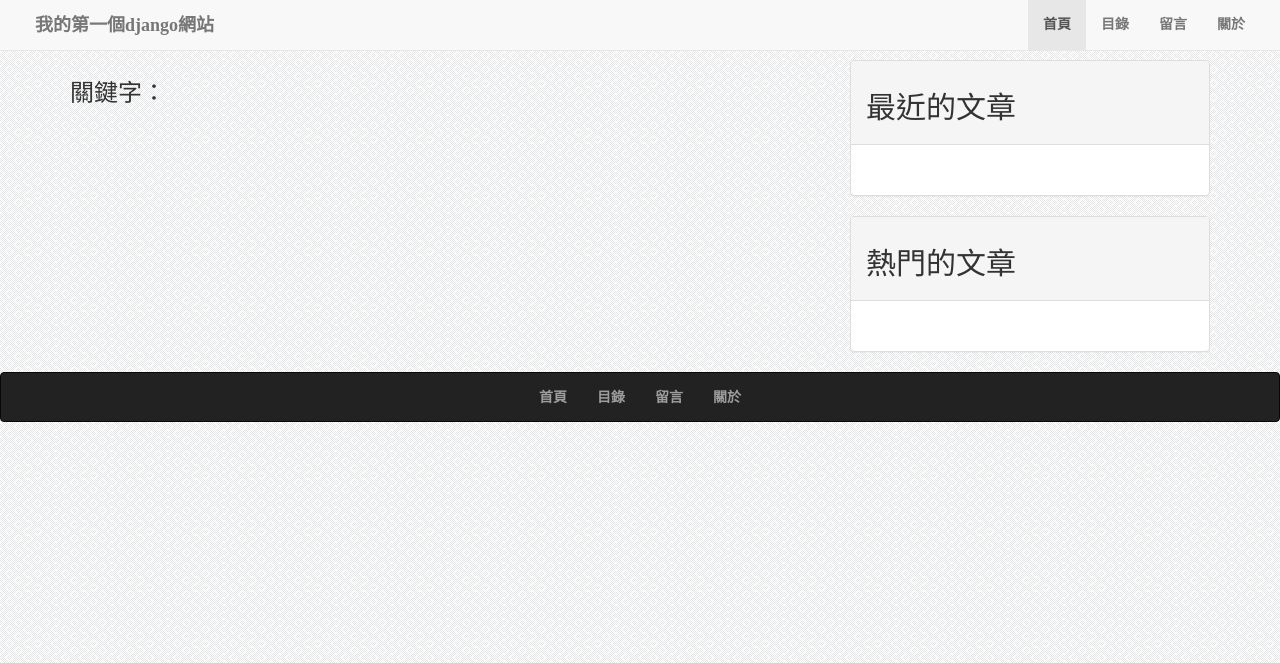
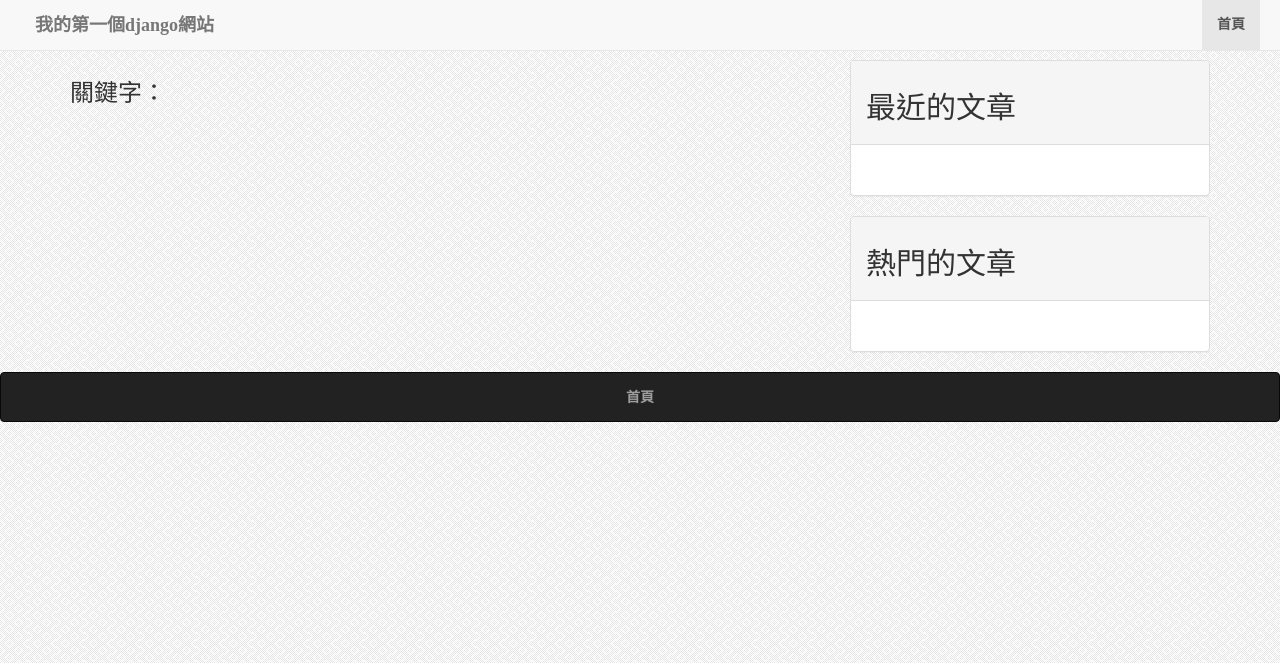
Before and after one commit to yuanping24/yuanping24-django, a Django app: page /blog/1/ in a window 1280 px wide. Shown: the top 663 px of the page. Run offline with Django 3.2, Linux system fonts and the light colour scheme; data that the repository does not hold is empty; some libraries are stand-ins or nearby versions.

Commit message:
update base.html

```diff
--- a/blog/templates/base.html
+++ b/blog/templates/base.html
@@ -65,9 +65,6 @@
 <nav class="navbar navbar-inverse" >
   <ul class="nav navbar-nav" style="font-weight:bold;position:absolute;left: 50%;transform: translatex(-50%);">
     <li><a href="/">首頁</a></li>
-    <li><a href="#">目錄</a></li>
-    <li><a href="#">留言</a></li>
-    <li><a href="#">關於</a></li>
   </ul>
 </nav>
 <!-- start-smoth-scrolling -->
--- a/blog/templates/header.html
+++ b/blog/templates/header.html
@@ -14,9 +14,6 @@
       <div class="collapse navbar-collapse" id="myNavbar">
         <ul class="nav navbar-nav navbar-right" style="margin-right:5px">
           <li class="active"><a href="/">首頁</a></li>
-          <li><a href="#">目錄</a></li>
-          <li><a href="#">留言</a></li>
-          <li><a href="#">關於</a></li>
         </ul>
       </div>
     </div>
```
